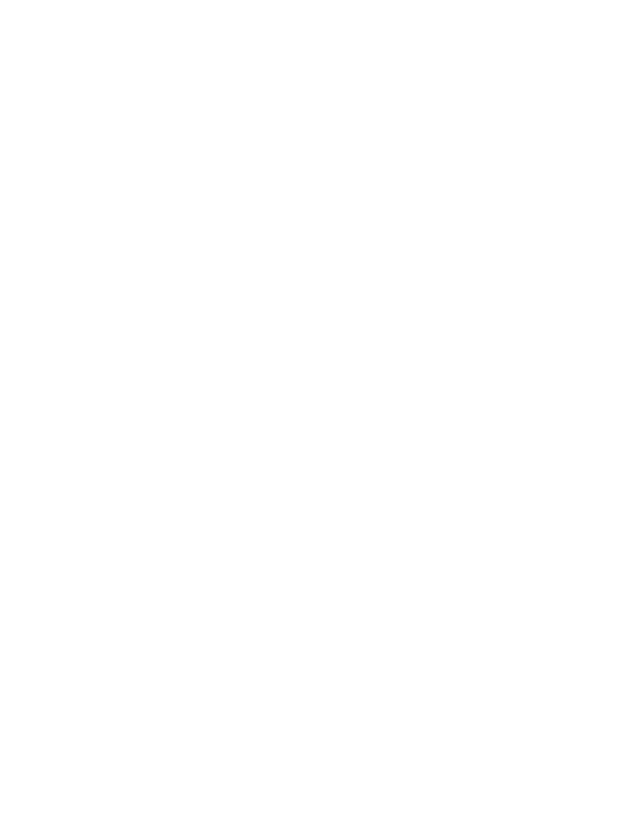
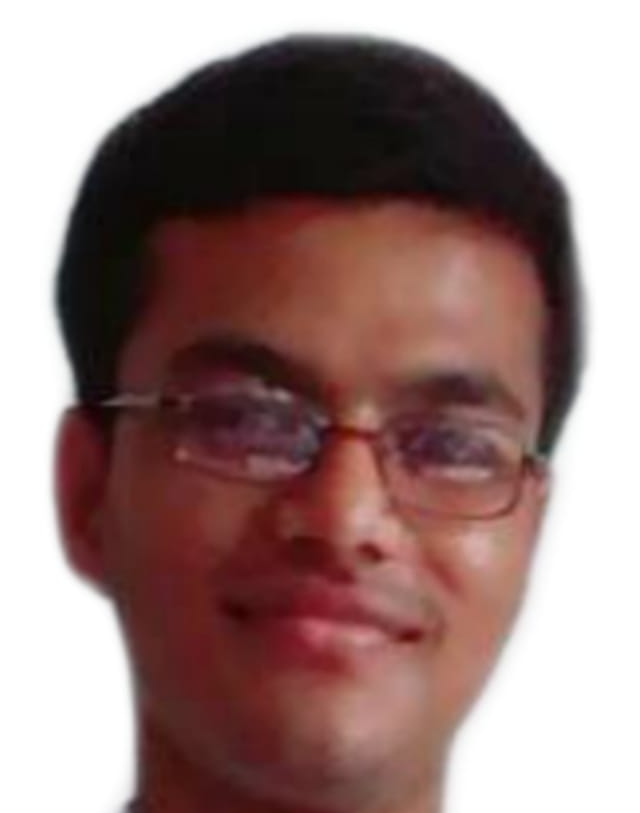
Before and after one commit to dhananjoychandradas/my-first-repo, a plain HTML site: page test.html in a window 1280 px wide. Shown: the top 813 px of the page, without its empty margins (384-1024 px from the left). Drawn offline with Linux system fonts and the light colour scheme.

Commit message:
image branch

```diff
--- a/test.html
+++ b/test.html
@@ -7,6 +7,6 @@
     <title>Test repo</title>
 </head>
 <body>
-
+    <img src="dcd4.jpg" alt="dhananjoy">
 </body>
 </html>
```
Also changed, not shown: index.html (+1 -1 lines), dcd4.jpg (added).
